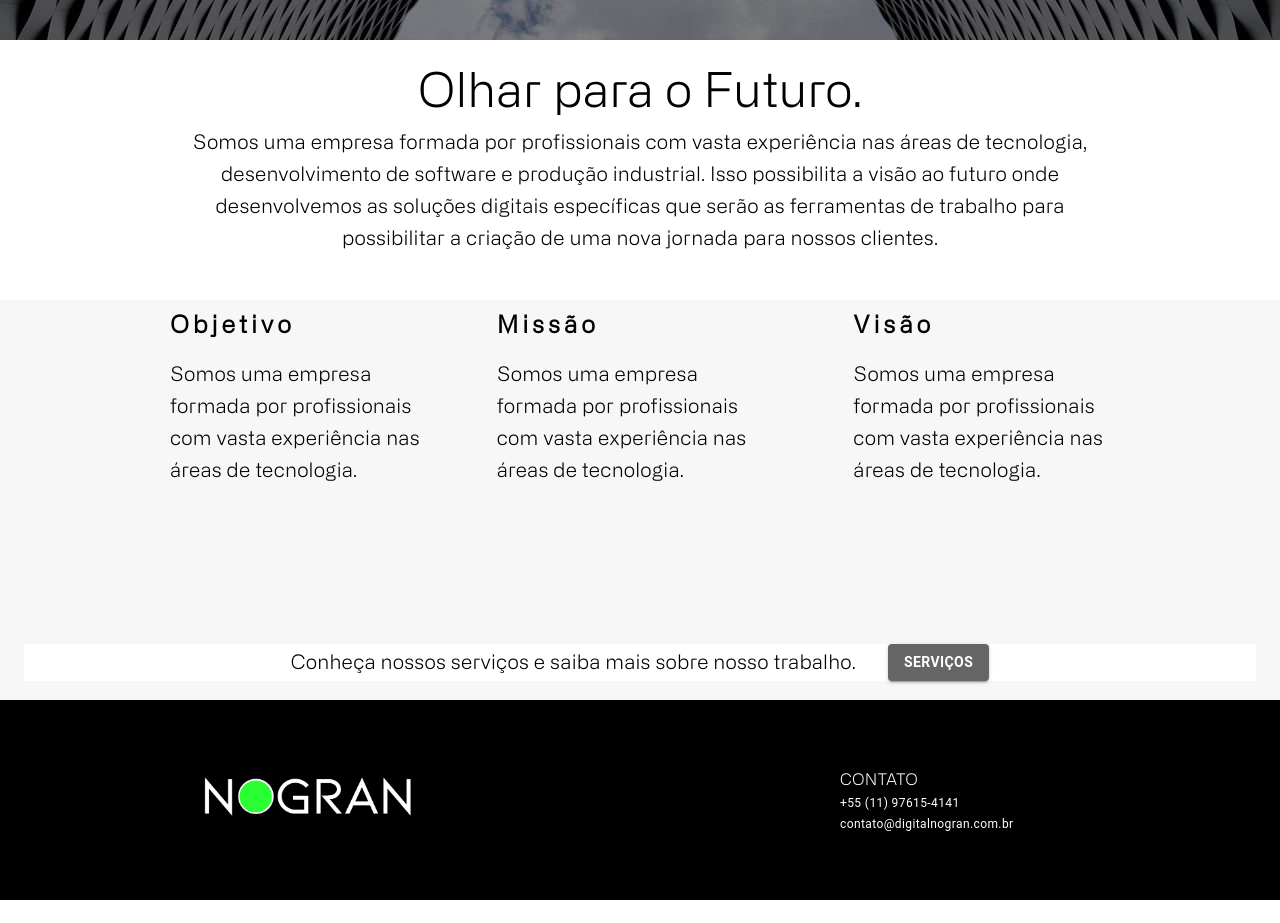
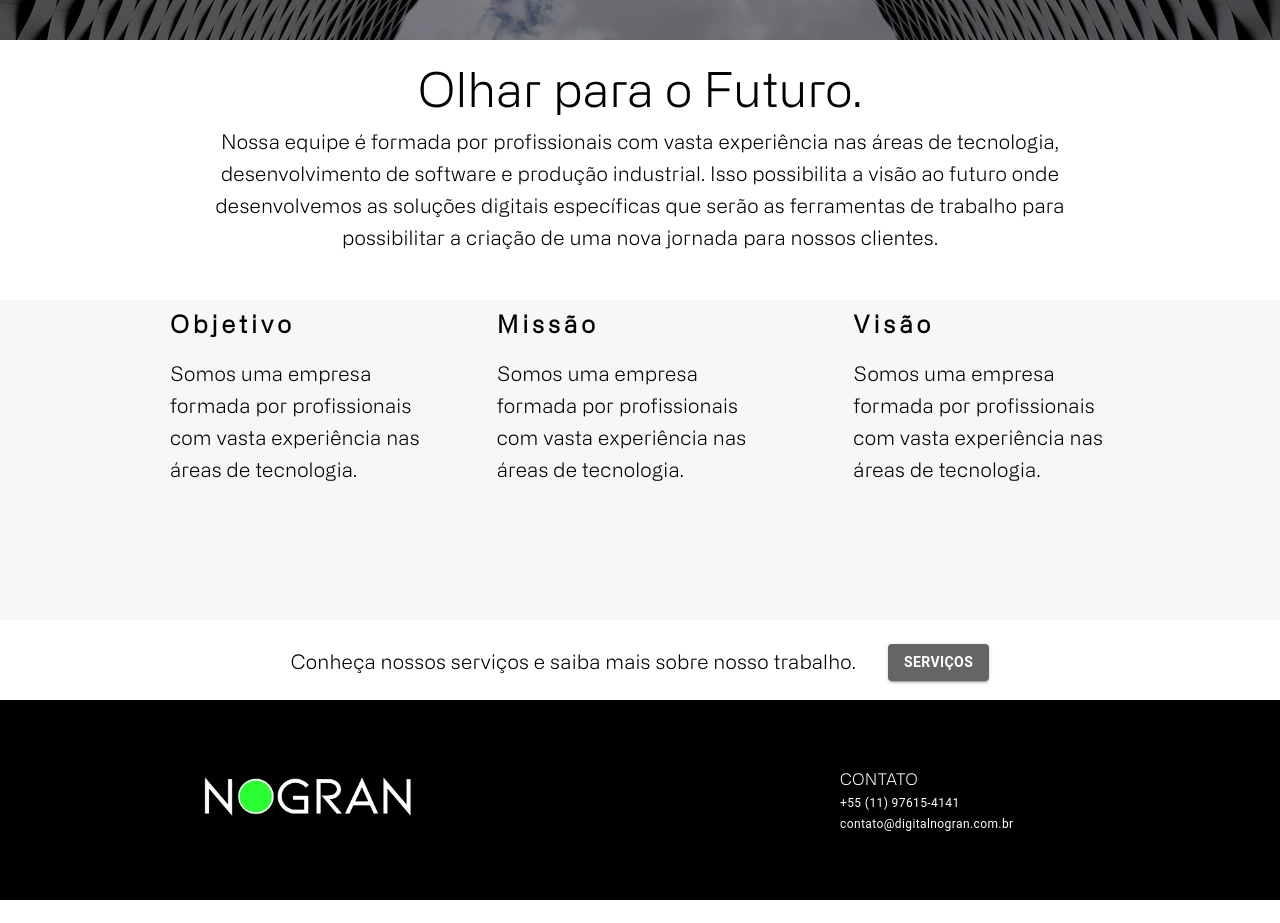
Before and after one commit to nogran/digital.nogran.ui, a React (Create React App) app: page /empresa in a window 1280 px wide. Shown: the part 1160-2083 px from the top of the page. Built offline with nearby package versions, Linux system fonts and the light colour scheme.

Commit message:
empresa update

```diff
--- a/src/pages/empresa/Empresa.css
+++ b/src/pages/empresa/Empresa.css
@@ -39,3 +39,7 @@
     object-fit: cover;
     margin-top: 10px;
 }
+
+.upper-line2 {
+    background-color: #ffffff;
+}
--- a/src/pages/empresa/Empresa.tsx
+++ b/src/pages/empresa/Empresa.tsx
@@ -77,7 +77,7 @@ export const Empresa = () => {
                 <Grid item xs={12} style={{ height: '30vh', marginTop:'20px' }}>
                     <Typography variant='h3' align="center">Olhar para o Futuro.</Typography>
                     <Box>
-                        <Typography variant='h6' align='center' style={{ marginLeft: '170px', marginRight: '170px', marginTop: '10px' }}>Somos uma empresa formada por profissionais com vasta experiência nas áreas de tecnologia, desenvolvimento de software e produção industrial. Isso possibilita a visão ao futuro onde desenvolvemos as soluções digitais específicas que serão as ferramentas de trabalho para possibilitar a criação de uma nova jornada para nossos clientes.</Typography>
+                        <Typography variant='h6' align='center' style={{ marginLeft: '170px', marginRight: '170px', marginTop: '10px' }}>Nossa equipe é formada por profissionais com vasta experiência nas áreas de tecnologia, desenvolvimento de software e produção industrial. Isso possibilita a visão ao futuro onde desenvolvemos as soluções digitais específicas que serão as ferramentas de trabalho para possibilitar a criação de uma nova jornada para nossos clientes.</Typography>
                     </Box>
                 </Grid>
 
@@ -101,8 +101,8 @@ export const Empresa = () => {
                     <Typography variant='h6' style={{ marginRight: '170px', marginTop: '10px' }}>Somos uma empresa formada por profissionais com vasta experiência nas áreas de tecnologia.</Typography>
                 </Grid>
 
-                <Grid item xs={12} className="missao" style={{ height: '10vh' }}>
-                    <Box margin={3} className='upper-line' display='flex' alignItems="center" justifyContent="center" >
+                <Grid item xs={12} className='upper-line2' style={{ height: '10vh' }}>
+                    <Box margin={3} display='flex' alignItems="center" justifyContent="center" >
                         <Typography align="center" variant='h6'>Conheça nossos serviços e saiba mais sobre nosso trabalho.</Typography>
                         <Link to='/servicos' className='text-decorator-none'>
                             <Box marginLeft={4}>
```
